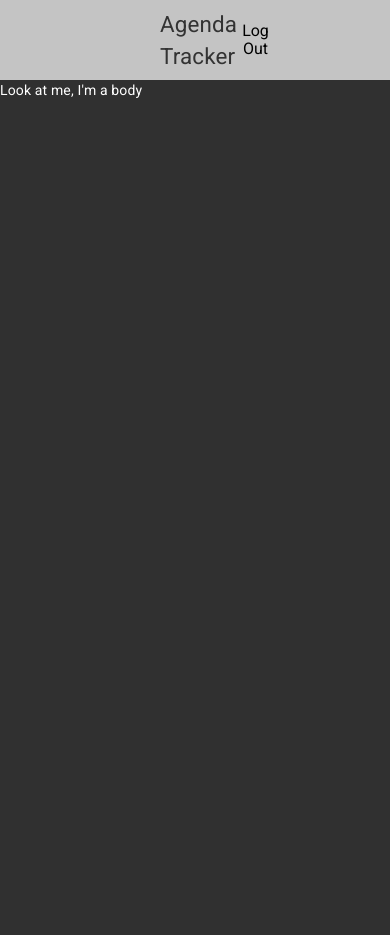
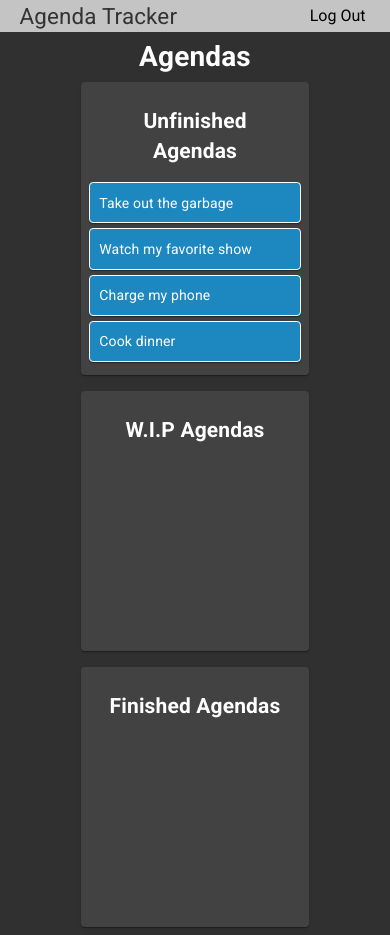
Before and after one commit to reireynoso/agenda-tracker, a React app: page / in a window 390 px wide. Before the commit the page ends 844 px from the top, so only its background shows below. Built offline with nearby package versions, Linux system fonts and the light colour scheme.

Commit message:
setup columns and todos with some responsive styling

```diff
--- a/initial-data.js
+++ b/initial-data.js
@@ -20,9 +20,19 @@ const initialData = {
     columns: {
         'column-1': {
             id: "column-1",
-            title: "List of todos",
+            title: "Unfinished Agendas",
             taskIds: ['task-1','task-2','task-3','task-4']
-        }
+        },
+        'column-2': {
+            id: "column-2",
+            title: "W.I.P Agendas",
+            taskIds: []
+        },
+        'column-3': {
+            id: "column-3",
+            title: "Finished Agendas",
+            taskIds: []
+        },
     },
     columnOrder: ['column-1']
 }
--- a/src/components/MainComponent.js
+++ b/src/components/MainComponent.js
@@ -1,10 +1,52 @@
-import React from 'react'
+import React from 'react';
+import {useSelector} from 'react-redux'
+import { makeStyles } from '@material-ui/core/styles';
+import Grid from '@material-ui/core/Grid';
+import Paper from '@material-ui/core/Paper';
 
 export default () => {
+    const tasks = useSelector(state => state.tasks)
+    console.log(tasks)
+    const columns = useSelector(state => state.columns)
+    console.log(Object.keys(columns))
+    const useStyles = makeStyles(() => ({
+        root: {
+          flexGrow: 1
+        },
+        paper: {
+          padding: "0.6rem",
+          border: "1px solid white",
+          marginBottom: "5px",
+          background: "#1c88bf",
+          cursor: "pointer"
+        },
+        column: {
+            minHeight: "260px",
+            padding: "0.5rem"
+        }
+      }));
+
+    const classes = useStyles();
 
     return(
-        <div id="main">
-            Look at me, I'm a body
+        <div className="align-center">
+            <main id="main">
+                <h1 id="main__title">Agendas</h1>
+                    <Grid justify="center" container className={classes.root} spacing={2}>
+                          {Object.keys(columns).map(key => (
+                            <Grid key={key} item xs={8} sm={6} md={4}>
+                              <Paper className={classes.column}>
+                                <h2 className="category__title">{columns[key].title}</h2>
+                                {
+                                    columns[key].taskIds.map(taskid => {
+                                        return <Paper key={taskid} className={classes.paper}>{tasks[taskid].content}</Paper>
+                                    })
+                                }
+                              </Paper>
+                            </Grid>
+                          ))}
+                    </Grid>
+            </main>
         </div>
     )
 }
--- a/src/styles/base/_base.scss
+++ b/src/styles/base/_base.scss
@@ -7,10 +7,20 @@
 // }
 
 .align-center {
-    margin: 0 10rem;
+    padding: 0 5%;
     width: 100%;
+
+    @media (min-width: $desktop-breakpoint) {
+        padding: 0 5rem;
+    }
 }
 
 button {
     cursor: pointer;
 }
+
+.category__title{
+    margin: 0;
+    text-align: center;
+    padding: 1rem;
+}
--- a/src/styles/components/_main.scss
+++ b/src/styles/components/_main.scss
@@ -1,3 +1,8 @@
 #main {
     flex-grow: 1;
 }
+
+#main__title{
+    margin: 5px 0;
+    text-align: center;
+}
```
